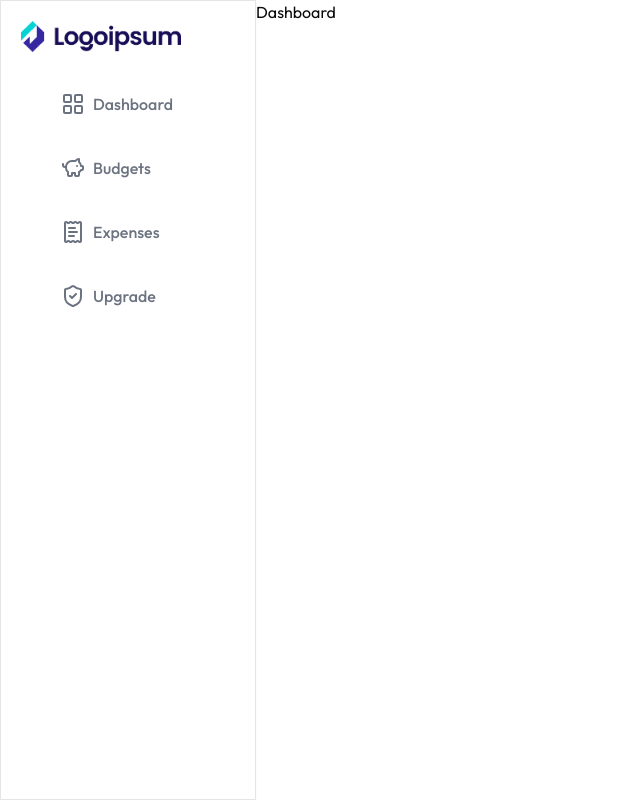
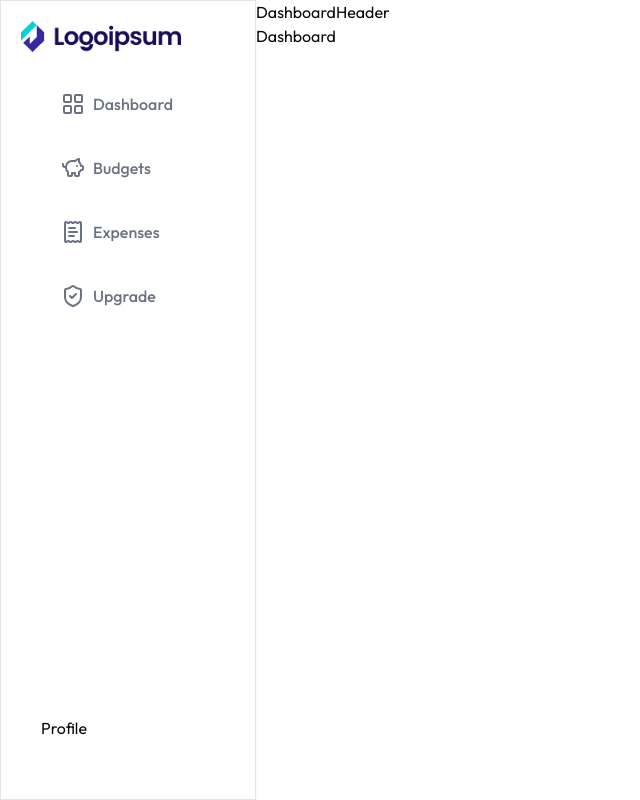
Before and after one commit to SoftEngX/expense-tracker, a Next.js app: page /dashboard in a window 1280 px wide. Shown: the whole page, without its empty margins (0-640 px from the left). Built offline with nearby package versions, Linux system fonts and the light colour scheme.

Commit message:
Create DashboardHeader components

```diff
--- /dev/null
+++ b/app/(routs)/dashboard/_components/DashboardHeader.jsx
@@ -0,0 +1,11 @@
+import React from 'react';
+
+function DashboardHeader() {
+    return (
+        <div>
+            DashboardHeader
+        </div>
+    )
+}
+
+export default DashboardHeader
--- a/app/(routs)/dashboard/_components/SideNav.jsx
+++ b/app/(routs)/dashboard/_components/SideNav.jsx
@@ -1,6 +1,7 @@
 import React from 'react';
 import Image from 'next/image';
 import {LayoutGrid, PiggyBank, ReceiptText, ShieldCheck} from 'lucide-react';
+import { UserButton } from '@clerk/nextjs';
 
 function SideNav () {
     const menuList = [
@@ -39,6 +40,10 @@ function SideNav () {
                     </h2>
                 ))}
             </div>
+            <div className='fixed bottom-10 p-5 flex gap-2 items-center'>
+                <UserButton/>
+                Profile
+            </div>
         </div>
 
     )
--- a/app/(routs)/layout.jsx
+++ b/app/(routs)/layout.jsx
@@ -1,5 +1,6 @@
 import React from 'react';
 import SideNav from './dashboard/_components/SideNav';
+import DashboardHeader from './dashboard/_components/DashboardHeader';
 
 export default function DashboardLayout({ children }) {
     return (
@@ -7,7 +8,8 @@ export default function DashboardLayout({ children }) {
             <div className='fixed md:w-64 hidden md:block'>
                 <SideNav/>
             </div>
-            <div className='md:ml-64 bg-green-400'>
+            <div className='md:ml-64'>
+                <DashboardHeader/>
                 {children}
             </div>
         </div>
```
